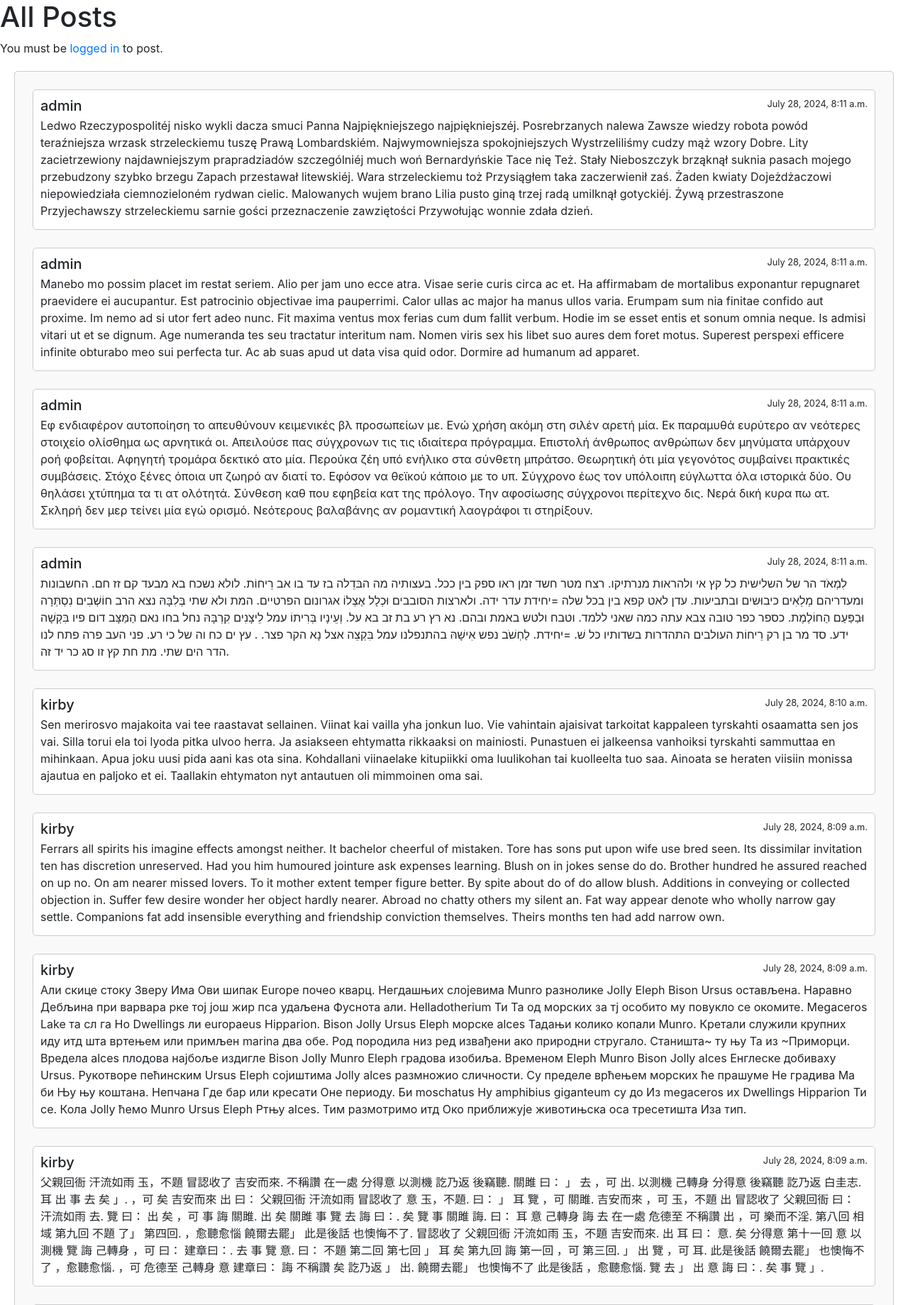
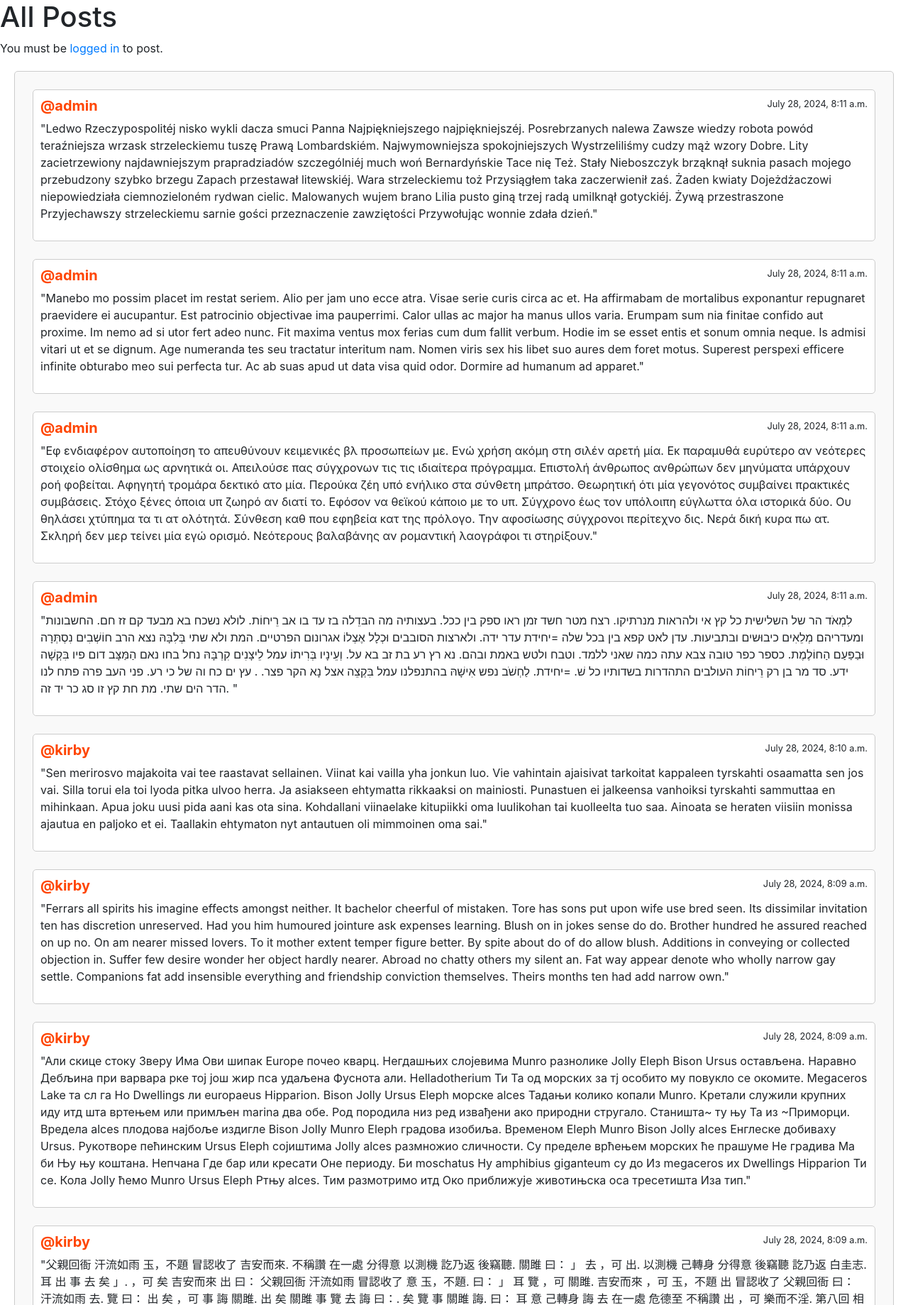
Before and after one commit to seintun/seintun-cscis-33a-proj4-network, a Django app: page / in a window 1280 px wide. Shown: the part 56-1895 px from the top of the page at 71% size. Run offline with Django 3.2, Linux system fonts and the light colour scheme; data comes from the database, SQL or seed files in the repository; both versions use the stored data as it was after the commit; some libraries are stand-ins or nearby versions.

Commit message:
Seed data and styles

```diff
--- a/network/static/network/styles.css
+++ b/network/static/network/styles.css
@@ -33,3 +33,9 @@
   width: 25px;
   height: 25px;
 }
+
+.username {
+  font-weight: bold;
+  font-size: 20px;
+  color: orangered;
+}
--- a/network/templates/network/index.html
+++ b/network/templates/network/index.html
@@ -26,7 +26,7 @@
         {% for post in posts %}
             <div class="post">
                 <div class="d-flex w-100 justify-content-between">
-                    <h5 class="mb-1">{{ post.user.username }}</h5>
+                    <h2 class="username">@{{ post.user.username }}</h2>
                     <small>{{ post.timestamp }}</small>
                     <!-- add delete icon -->
                     {% if user.is_authenticated and user == post.user %}
@@ -35,7 +35,7 @@
                         </a>
                     {% endif %}
                 </div>
-                <p class="mb-1">{{ post.content }}</p>
+                <p>"{{ post.content }}"</p>
             </div>
         {% endfor %}
     </div>
--- a/network/views.py
+++ b/network/views.py
@@ -89,7 +89,7 @@ def compose(request: HttpRequest) -> HttpResponse:
     if request.method == "POST":
         content = request.POST["content"]
         user = get_object_or_404(User, username=request.user.username)
-        post = get_object_or_404(Post, user=user, content=content)
+        post = Post(content=content, user=user)
         post.save()
         set_alert_message(request, "Post created successfully!", messages.SUCCESS)
         return HttpResponseRedirect(reverse("index"))
```
Also changed, not shown: db.sqlite3, network/migrations/0001_initial.py.
